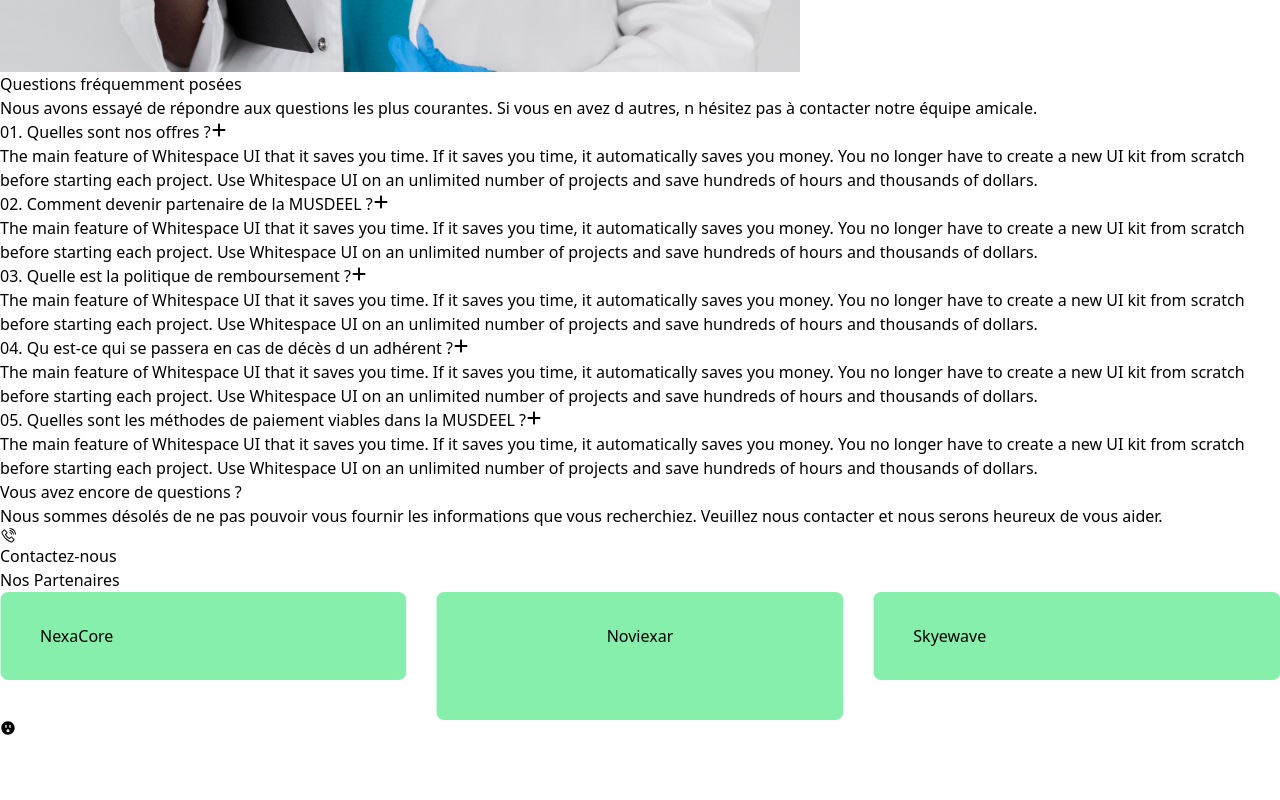
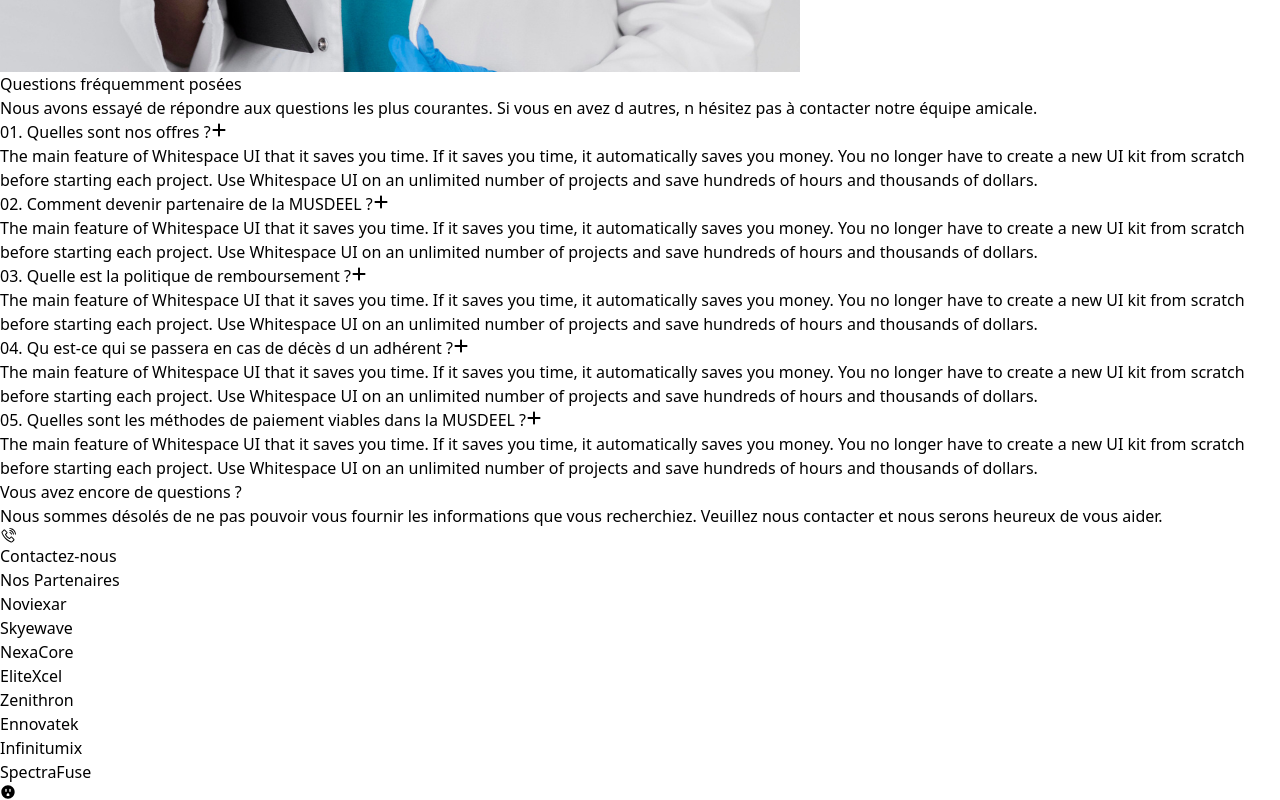
Before and after one commit to rovertnet/Scool, a React (Vite) app: page / in a window 1280 px wide. Shown: the part 3422-4222 px from the top of the page. Before the commit the page ends 4158 px from the top, so only its background shows below. Built offline with nearby package versions, Linux system fonts and the light colour scheme.

Commit message:
another commit

```diff
--- a/src/component/cHome/ComposantsMere.jsx
+++ b/src/component/cHome/ComposantsMere.jsx
@@ -4,7 +4,7 @@ import About from "./About";
 import Contact from "./Contact";
 import Person from "./Person";
 import Question from "./Question";
-import SlidePartenaire from "./SlidePartenaire";
+import Partenaire from "./Partenaire";
 
 const ComposantsMere = () => {
   return (
@@ -14,7 +14,7 @@ const ComposantsMere = () => {
       <Person />
       <Question />
       <Contact />
-      <SlidePartenaire />
+      <Partenaire />
 
       <MdOutlet />
     </>
```
